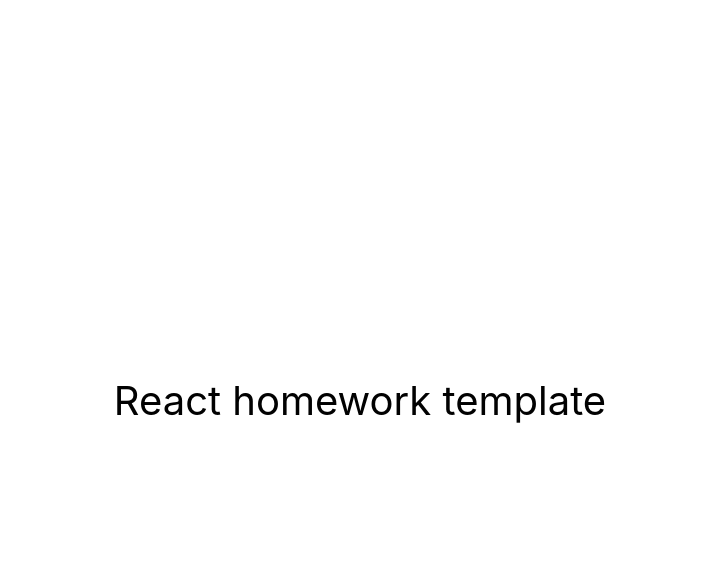
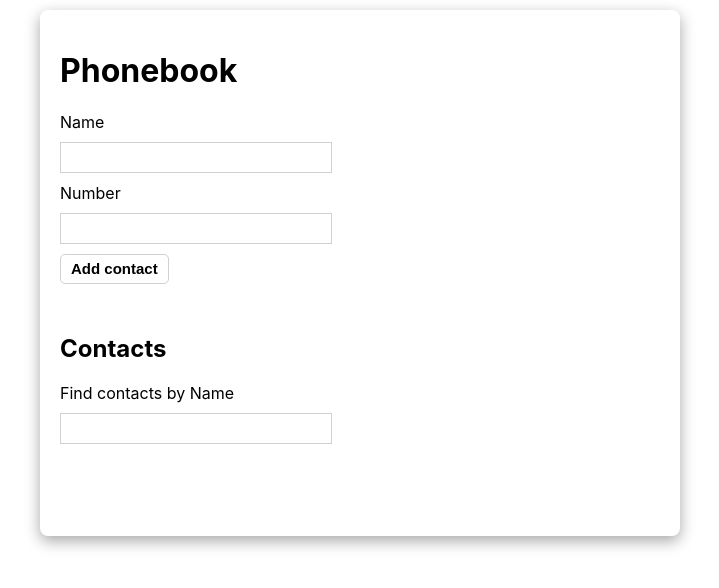
Before and after one commit to ShegdaIgor/-goit-react-hw-06-phonebook, a React (Create React App) app: page / in a window 1280 px wide. Shown: the top 588 px of the page, without its empty margins (280-999 px from the left). Built offline with nearby package versions, Linux system fonts and the light colour scheme.

Commit message:
change src

```diff
--- a/src/components/App.jsx
+++ b/src/components/App.jsx
@@ -1,16 +1,70 @@
+import { ContactsForm } from './ContactsForm/ContactsForm';
+import { ContactsList } from './ContactsList/ContactsList';
+import { FilterContact } from './FilterContact/FilterContact';
+import css from './App.module.css';
+import { nanoid } from 'nanoid';
+import { useEffect, useState } from 'react';
+
+const MY_CONTACTS = 'my-contacts';
+
 export const App = () => {
+  const [contacts, setContacts] = useState(() => {
+    return JSON.parse(localStorage.getItem(MY_CONTACTS)) ?? [];
+  });
+
+  const [filter, setFilter] = useState('');
+
+  useEffect(() => {
+    localStorage.setItem(MY_CONTACTS, JSON.stringify(contacts));
+  }, [contacts]);
+
+  const handleSubmit = ({ name, number }) => {
+    const contact = {
+      id: nanoid(),
+      name,
+      number,
+    };
+
+    if (
+      contacts.find(
+        contact => contact.name.toLowerCase() === name.toLowerCase()
+      )
+    ) {
+      return alert(`${name} is already in the list`);
+    }
+
+    setContacts(prevState => [...prevState, contact]);
+  };
+
+  const handleFilterContact = e => {
+    const { value } = e.target;
+    setFilter(value);
+  };
+
+  const showFilteredContacts = () => {
+    const filterString = filter.toLocaleLowerCase();
+    return contacts.filter(contact =>
+      contact.name.toLowerCase().includes(filterString)
+    );
+  };
+
+  const handleDeleteContact = id => {
+    setContacts(prev => prev.filter(contact => contact.id !== id));
+  };
+
   return (
-    <div
-      style={{
-        height: '100vh',
-        display: 'flex',
-        justifyContent: 'center',
-        alignItems: 'center',
-        fontSize: 40,
-        color: '#010101'
-      }}
-    >
-      React homework template
+    <div className={css.contacts}>
+      <h1>Phonebook</h1>
+      <ContactsForm handleSubmit={handleSubmit} />
+      <h2>Contacts</h2>
+      <FilterContact
+        filter={filter}
+        handleFilterContact={handleFilterContact}
+      />
+      <ContactsList
+        showFilteredContacts={showFilteredContacts()}
+        handleDeleteContact={handleDeleteContact}
+      />
     </div>
   );
 };
--- /dev/null
+++ b/src/components/App.module.css
@@ -0,0 +1,12 @@
+.contacts {
+  margin: 10px auto;
+  padding: 20px;
+  max-width: 600px;
+  max-height: auto;
+  border-radius: 8px;
+  box-shadow: rgba(0, 0, 0, 0.35) 0px 5px 15px;
+}
+
+.title {
+  font-size: 20px;
+}
--- /dev/null
+++ b/src/components/ContactsForm/ContactsForm.jsx
@@ -0,0 +1,65 @@
+import PropTypes from 'prop-types';
+import { useState } from 'react';
+import css from './ContactsForm.module.css';
+
+export const ContactsForm = ({ handleSubmit }) => {
+  const [formData, setFormData] = useState({
+    name: '',
+    number: '',
+  });
+
+  const handleContactData = e => {
+    const { name, value } = e.target;
+    setFormData(prevState => ({ ...prevState, [name]: value }));
+  };
+
+  const onSubmitForm = e => {
+    e.preventDefault();
+    handleSubmit(formData);
+
+    setFormData({
+      name: '',
+      number: '',
+    });
+  };
+
+  const { name, number } = formData;
+
+  return (
+    <form onSubmit={onSubmitForm} className={css.form}>
+      <div className={css.inputWrapper}>
+        <label className={css.formLabel}>Name</label>
+        <input
+          type="text"
+          name="name"
+          pattern="^[a-zA-Zа-яА-Я]+(([' -][a-zA-Zа-яА-Я ])?[a-zA-Zа-яА-Я]*)*$"
+          title="Name may contain only letters, apostrophe, dash and spaces. For example Adrian, Jacob Mercer, Charles de Batz de Castelmore d'Artagnan"
+          required
+          value={name}
+          onChange={handleContactData}
+        />
+      </div>
+
+      <div className={css.inputWrapper}>
+        <label className={css.formLabel}>Number</label>
+        <input
+          type="tel"
+          name="number"
+          pattern="\+?\d{1,4}?[-.\s]?\(?\d{1,3}?\)?[-.\s]?\d{1,4}[-.\s]?\d{1,4}[-.\s]?\d{1,9}"
+          title="Phone number must be digits and can contain spaces, dashes, parentheses and can start with +"
+          required
+          onChange={handleContactData}
+          value={number}
+        />
+      </div>
+
+      <button type="submit" className={css.button}>
+        Add contact
+      </button>
+    </form>
+  );
+};
+
+ContactsForm.propTypes = {
+  handleSubmit: PropTypes.func.isRequired,
+};
--- /dev/null
+++ b/src/components/ContactsForm/ContactsForm.module.css
@@ -0,0 +1,45 @@
+.form {
+  margin-bottom: 50px;
+}
+
+.inputWrapper {
+  display: flex;
+  flex-direction: column;
+  row-gap: 10px;
+  margin-bottom: 10px;
+}
+
+.inputWrapper input {
+  padding: 2px 10px;
+  max-width: 250px;
+  height: 25px;
+  font-size: 18px;
+
+  border: 1px solid rgb(210, 207, 207);
+}
+
+.button {
+  display: flex;
+  align-items: center;
+  column-gap: 5px;
+  padding: 5px 10px;
+  width: max-content;
+  height: 30px;
+
+  border: 1px solid rgb(210, 207, 207);
+  border-radius: 5px;
+
+  font-size: 15px;
+  font-weight: 600;
+  color: #000;
+  background-color: #fff;
+
+  cursor: pointer;
+  transition: background-color 250ms linear;
+}
+
+.button:hover,
+.button:focus {
+  color: #fff;
+  background-color: rgb(45, 118, 255);
+}
--- /dev/null
+++ b/src/components/ContactsList/ContactsList.jsx
@@ -0,0 +1,36 @@
+import PropTypes from 'prop-types';
+import css from './ContactsList.module.css';
+import { DeleteBtn } from 'components/DeleteBtn/DeleteBtn';
+
+export const ContactsList = ({ showFilteredContacts, handleDeleteContact }) => {
+  return (
+    <ul className={css.contactList}>
+      {showFilteredContacts.map(contact => (
+        <li key={contact.id} className={css.contactItem}>
+          <p className={css.contactInfoWrapper}>
+            <span className={css.contactName}>{contact.name}:</span>&nbsp;
+            <span className={css.contactNumber}>{contact.number}</span>
+          </p>
+
+          <DeleteBtn
+            type="button"
+            onDeleteContact={handleDeleteContact}
+            id={contact.id}
+            actionText=" Delete"
+          ></DeleteBtn>
+        </li>
+      ))}
+    </ul>
+  );
+};
+
+ContactsList.propTypes = {
+  showFilteredContacts: PropTypes.arrayOf(
+    PropTypes.shape({
+      name: PropTypes.string.isRequired,
+      number: PropTypes.string.isRequired,
+      id: PropTypes.string.isRequired,
+    })
+  ),
+  handleDeleteContact: PropTypes.func.isRequired,
+};
--- /dev/null
+++ b/src/components/ContactsList/ContactsList.module.css
@@ -0,0 +1,21 @@
+.contactList {
+  padding: 20px;
+  display: flex;
+  flex-direction: column;
+  row-gap: 8px;
+}
+
+.contactItem {
+  display: flex;
+  align-items: center;
+  column-gap: 5px;
+}
+
+.contactName {
+  font-size: 20px;
+}
+
+.contactNumber {
+  font-size: 16px;
+  margin-right: 10px;
+}
--- /dev/null
+++ b/src/components/DeleteBtn/DeleteBtn.jsx
@@ -0,0 +1,21 @@
+import PropTypes from 'prop-types';
+import css from './DeleteBtn.module.css';
+
+export const DeleteBtn = ({ id, actionText, onDeleteContact }) => {
+  return (
+    <button
+      type="button"
+      className={css.buttonOnDelete}
+      onClick={() => onDeleteContact(id)}
+    >
+      {actionText}
+    </button>
+  );
+};
+
+DeleteBtn.propTypes = {
+  actionText: PropTypes.string.isRequired,
+  type: PropTypes.string.isRequired,
+  id: PropTypes.string,
+  onDeleteContact: PropTypes.func,
+};
--- /dev/null
+++ b/src/components/DeleteBtn/DeleteBtn.module.css
@@ -0,0 +1,21 @@
+.buttonOnDelete {
+  display: flex;
+  align-items: center;
+  column-gap: 5px;
+  padding: 3px 5px;
+
+  border: 1px solid rgb(210, 207, 207);
+  border-radius: 5px;
+  color: #000;
+  height: 20px;
+
+  font-size: 14px;
+  font-weight: 600;
+  cursor: pointer;
+  background-color: #fff;
+}
+
+.buttonOnDelete:hover {
+  color: #fff;
+  background-color: rgb(45, 118, 255);
+}
--- /dev/null
+++ b/src/components/FilterContact/FilterContact.jsx
@@ -0,0 +1,19 @@
+import PropTypes from 'prop-types';
+import css from './FilterContact.module.css';
+
+export const FilterContact = ({ handleFilterContact, filter }) => (
+  <div className={css.inputWrapper}>
+    <label className={css.formLabel}>Find contacts by Name</label>
+    <input
+      type="text"
+      name="filter"
+      onChange={handleFilterContact}
+      value={filter}
+    />
+  </div>
+);
+
+FilterContact.propTypes = {
+  handleFilterContact: PropTypes.func.isRequired,
+  filter: PropTypes.string.isRequired,
+};
--- /dev/null
+++ b/src/components/FilterContact/FilterContact.module.css
@@ -0,0 +1,15 @@
+.inputWrapper {
+  display: flex;
+  flex-direction: column;
+  row-gap: 10px;
+  margin-bottom: 10px;
+}
+
+.inputWrapper input {
+  padding: 2px 10px;
+  max-width: 250px;
+  height: 25px;
+  font-size: 18px;
+
+  border: 1px solid rgb(210, 207, 207);
+}
```
